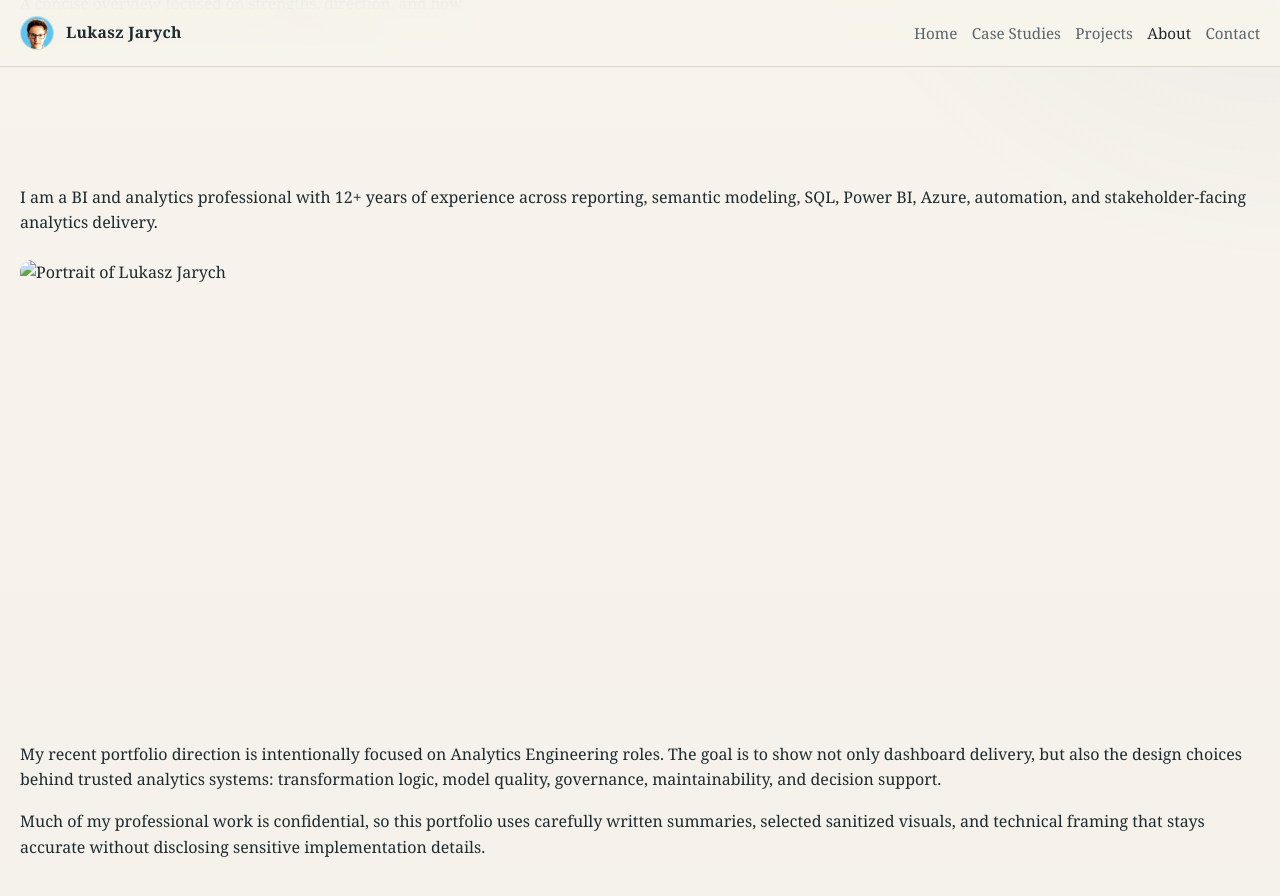
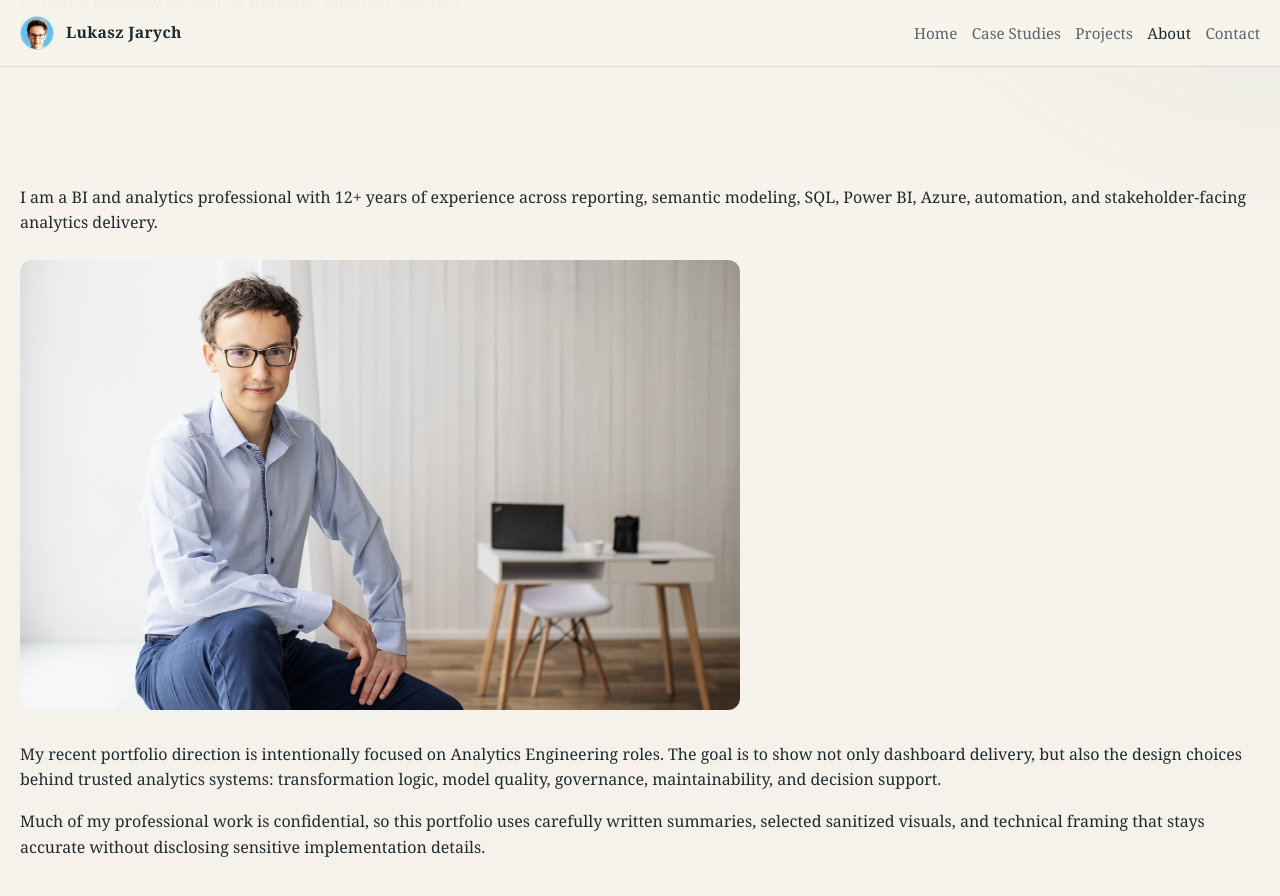
Before and after one commit to lukaszjarych/lukaszjarych.github.io, a Jekyll site: the page built from about.md, in a window 1280 px wide and 900 px high, scrolled down 229 px. Shown: the top 896 px of the window. Built offline with Jekyll 4.4.1, drawn with Linux system fonts in a browser that asks for light colours.

Commit message:
Use selected home and about profile photos

```diff
--- a/_data/settings.yml
+++ b/_data/settings.yml
@@ -1,4 +1,4 @@
-home_photo: /assets/images/profile/avatar.png
-about_photo: ""
+home_photo: /assets/images/profile/home-photo.jpg
+about_photo: /assets/images/profile/about-photo.jpg
 profile_avatar: /assets/images/profile/avatar.png
 profile_photo_alt: "Portrait of Lukasz Jarych"
--- a/assets/css/style.scss
+++ b/assets/css/style.scss
@@ -174,12 +174,10 @@ img {
 
 .profile-card__image {
   width: 100%;
-  min-height: 280px;
-  aspect-ratio: 4 / 3.1;
+  min-height: 220px;
+  aspect-ratio: 4 / 3;
   object-fit: cover;
   object-position: center center;
-  transform: scale(1.16);
-  transform-origin: center center;
 }
 
 .profile-card__caption {
@@ -205,7 +203,7 @@ img {
 .inline-profile img,
 .about-photo img {
   width: 100%;
-  min-height: 280px;
+  min-height: 260px;
   aspect-ratio: 16 / 10;
   object-fit: cover;
   object-position: center center;
```
Also changed, not shown: assets/images/profile/about-photo.jpg (added), 1 other file.
